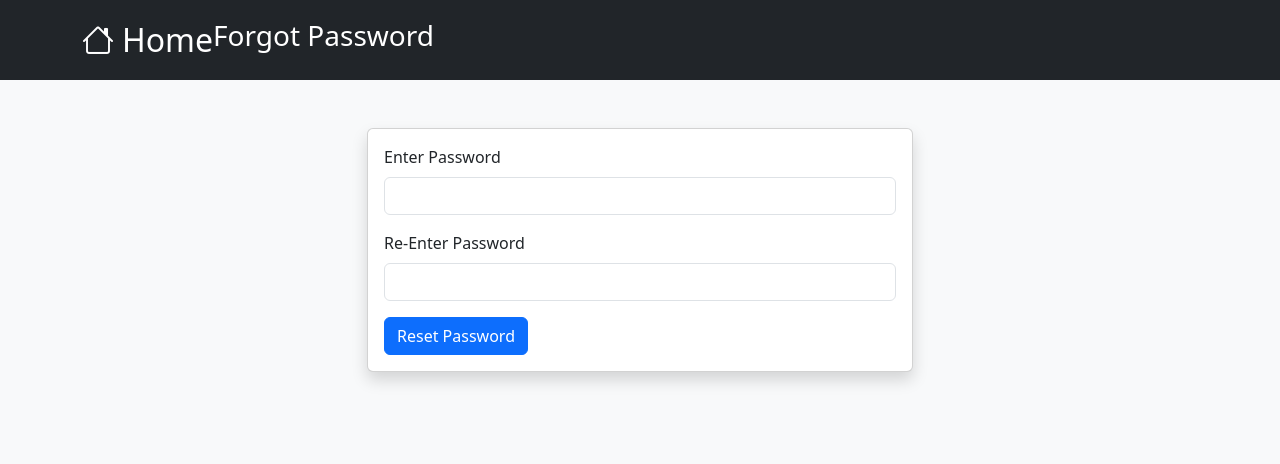
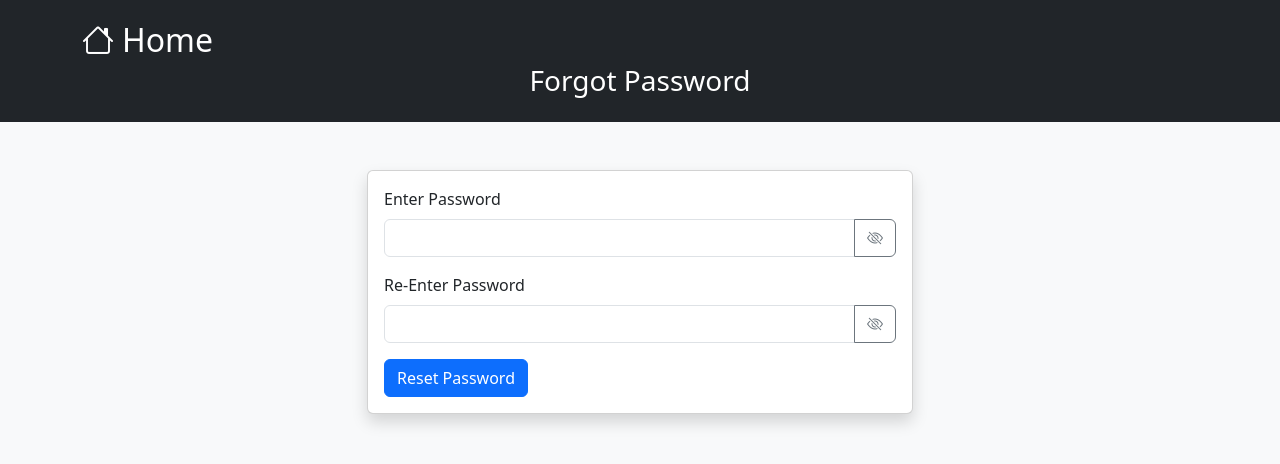
Before and after one commit to Shraddhamali2104/QuizProject2, a Flask app: template templates/login_signup_section/forgot_pass2.html in a window 1280 px wide. Shown: the top 464 px of the page. Run offline with Flask 3, Linux system fonts and the light colour scheme; the template is opened without the code that fills it, so the values that code supplies are empty.

Commit message:
password, hide/unhide added

```diff
--- a/templates/login_signup_section/forgot_pass1.html
+++ b/templates/login_signup_section/forgot_pass1.html
@@ -5,7 +5,7 @@
 
 {% endblock %}
 {% block header%}
-<div class="text-center">
+<div class=" container text-center">
     <h3>Forgot Password<h3>
 </div>
 {%endblock%}
--- a/templates/login_signup_section/forgot_pass2.html
+++ b/templates/login_signup_section/forgot_pass2.html
@@ -5,7 +5,7 @@
 
 {% endblock %}
 {% block header%}
-<div class="text-center">
+<div class=" container text-center">
     <h3>Forgot Password<h3>
 </div>
 {%endblock%}
@@ -25,19 +25,58 @@
                         <input type="hidden" name="username" value="{{ username }}">
                         <div class="mb-3">
                             <label for="password1" class="form-label">Enter Password</label>
-                            <input type="password" class="form-control" id="password1" name="password1">
+                            <div class="input-group">
+                                <input type="password" class="form-control" id="password1" name="password1">
+                                <button class="btn btn-outline-secondary" type="button" id="togglePassword1">
+                                    <i class="bi bi-eye-slash" id="toggleIcon1"></i>
+                                </button>
+                            </div>
                         </div>
                         <div class="mb-3">
                             <label for="password2" class="form-label">Re-Enter Password</label>
-                            <input type="password" class="form-control" id="password2" name="password2">
+                            <div class="input-group">
+                                <input type="password" class="form-control" id="password2" name="password2">
+                                <button class="btn btn-outline-secondary" type="button" id="togglePassword2">
+                                    <i class="bi bi-eye-slash" id="toggleIcon2"></i>
+                                </button>
+                            </div>
                         </div>
                         <button type="submit" class="btn btn-primary">Reset Password</button>
                     </form>
+
                 </div>
             </div>
         </div>
     </div>
 </div>
 
+<script src="https://code.jquery.com/jquery-3.6.0.min.js"></script>
+<script>
+    $(document).ready(function () {
+        $('#togglePassword1').click(function () {
+            const passwordField = $('#password1');
+            const passwordFieldType = passwordField.attr('type');
+            if (passwordFieldType === 'password') {
+                passwordField.attr('type', 'text');
+                $('#toggleIcon1').removeClass('bi-eye-slash').addClass('bi-eye');
+            } else {
+                passwordField.attr('type', 'password');
+                $('#toggleIcon1').removeClass('bi-eye').addClass('bi-eye-slash');
+            }
+        });
+
+        $('#togglePassword2').click(function () {
+            const passwordField = $('#password2');
+            const passwordFieldType = passwordField.attr('type');
+            if (passwordFieldType === 'password') {
+                passwordField.attr('type', 'text');
+                $('#toggleIcon2').removeClass('bi-eye-slash').addClass('bi-eye');
+            } else {
+                passwordField.attr('type', 'password');
+                $('#toggleIcon2').removeClass('bi-eye').addClass('bi-eye-slash');
+            }
+        });
+    });
+</script>
 
 {% endblock %}
```
Also changed, not shown: templates/login_signup_section/login.html (+24 -8 lines).
